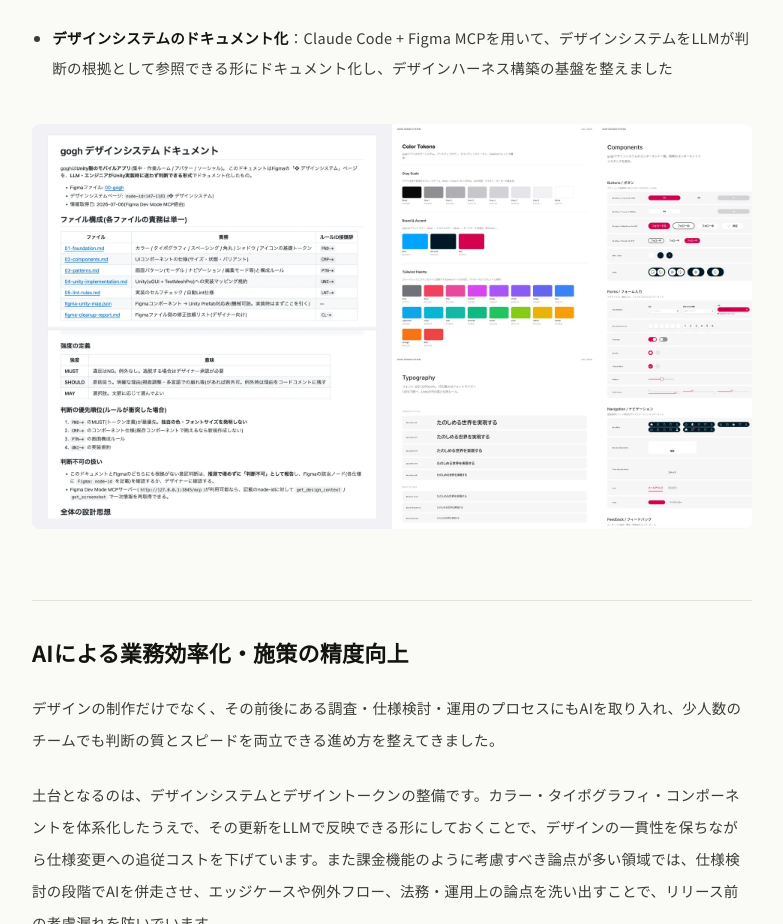
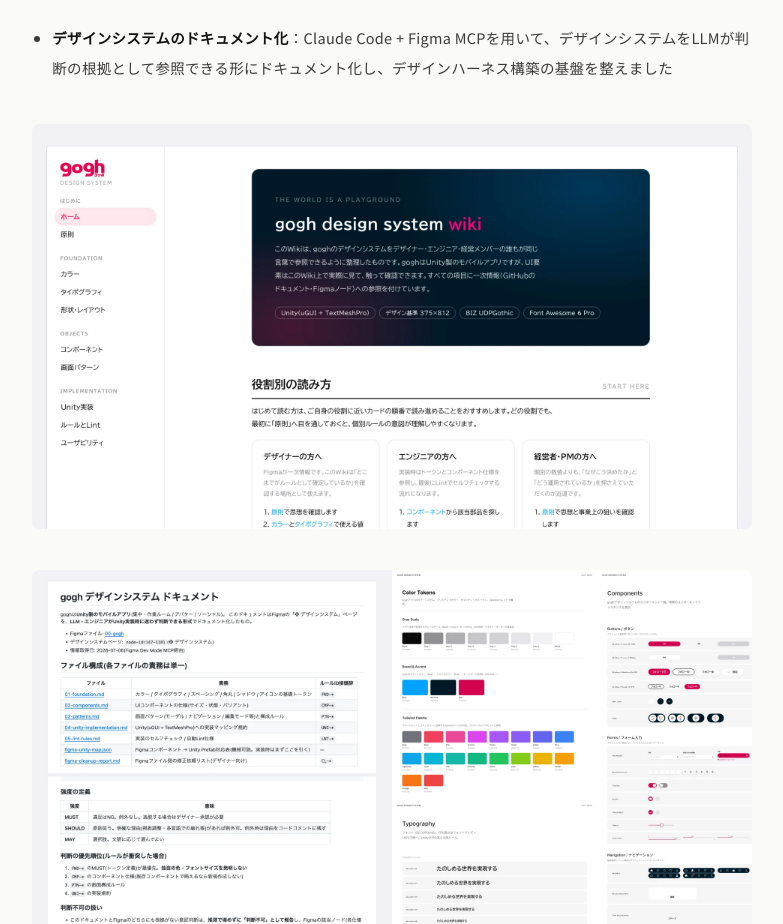
Before and after one commit to akinening/log, an Astro site: page /works/gogh-global in a window 1280 px wide. Shown: the part 6900-7824 px from the top of the page, without its empty margins (372-1155 px from the left). Built offline with nearby package versions, Linux system fonts and the light colour scheme; Astro itself is replaced by a stand-in of ours.

Commit message:
wiki画像を追加

```diff
--- a/src/content/works/gogh-global.md
+++ b/src/content/works/gogh-global.md
@@ -81,6 +81,8 @@
 
 - **デザインシステムのドキュメント化**：Claude Code + Figma MCPを用いて、デザインシステムをLLMが判断の根拠として参照できる形にドキュメント化し、デザインハーネス構築の基盤を整えました
 
+![gogh design system wiki](/works/gogh_design-system-wiki.webp)
+
 ![LLMの判断の根拠となるデザインシステムのドキュメント](/works/gogh_design-system-llm.webp)
 
 ## AIによる業務効率化・施策の精度向上
```
Also changed, not shown: public/works/gogh_design-system-wiki.webp (added).
